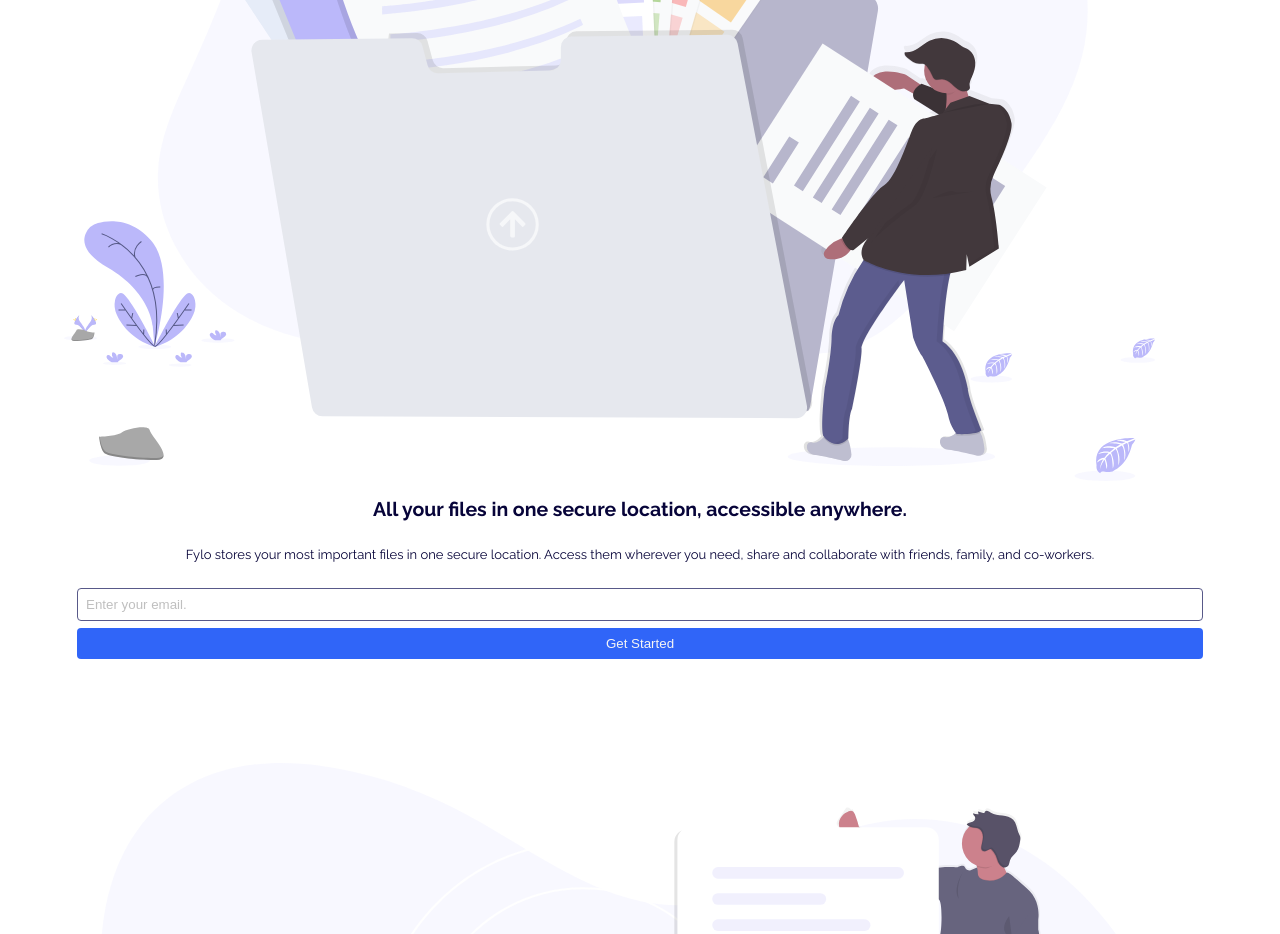
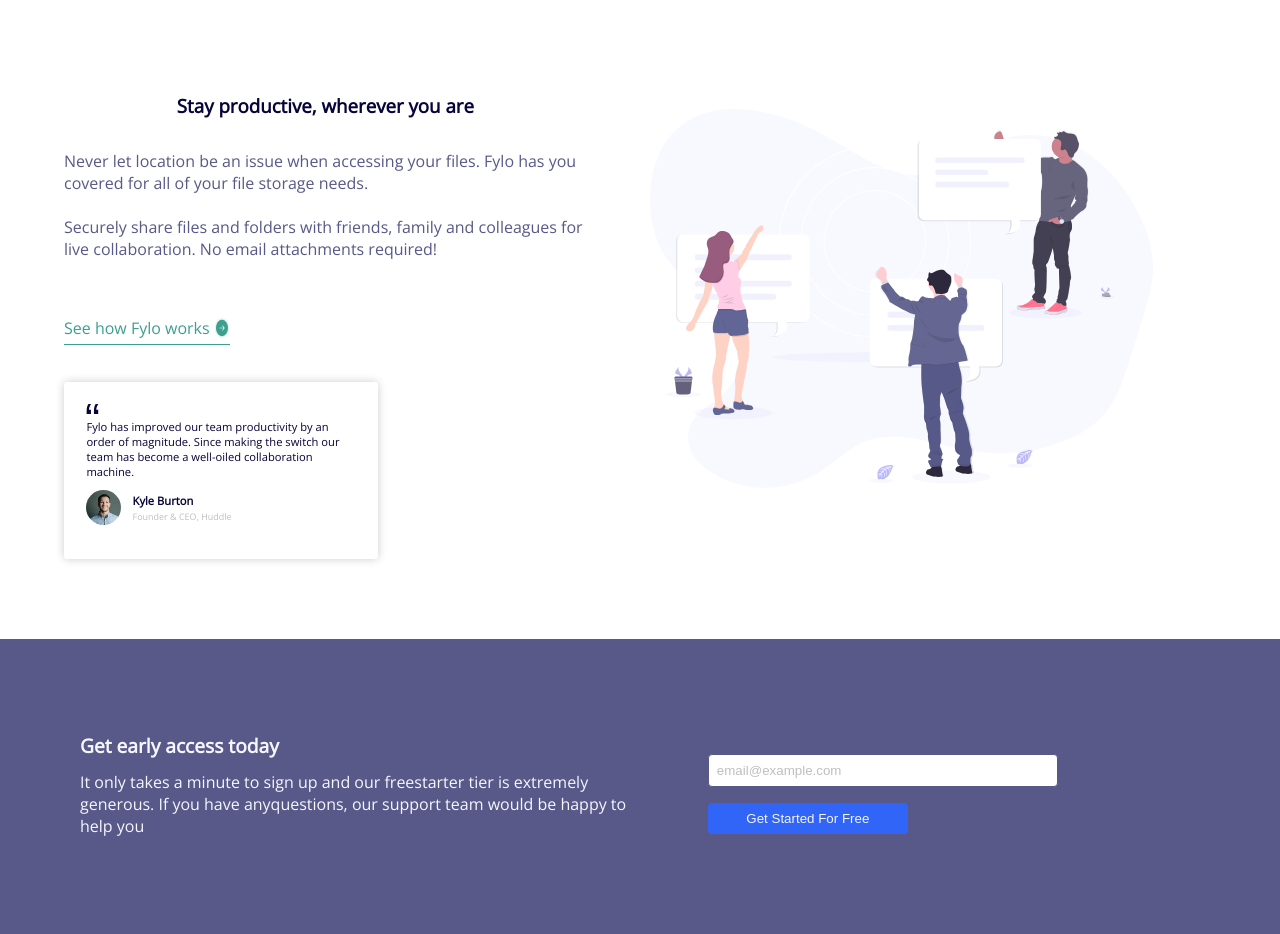
Before and after one commit to RodCri/Fylo-landing-page-with-two-column-layout, a plain HTML site: page index.html in a window 1280 px wide. Shown: the part 518-1452 px from the top of the page. Drawn offline with nearby package versions, Linux system fonts and the light colour scheme.

Commit message:
media query for desktop and tablet

```diff
--- a/css/style.css
+++ b/css/style.css
@@ -43,7 +43,7 @@ li{
 .nav__logo{
     width: 20%;
     display: flex;
-    justify-content: center;
+    justify-content: space-between;
     align-items: center;
 }
 .nav__options{
@@ -185,7 +185,7 @@ input[type="text"]::placeholder{
     width: 100%;
     margin-top: 2em;
     background-color: var(--desaturated-blue);
-    padding: 2em;
+    padding: 3em;
     color: var(--light-grayish-blue);
     display: flex;
     flex-direction: column;
@@ -218,7 +218,7 @@ input[type="text"]::placeholder{
     padding-bottom: 2em;
 }
 .footer__logo img{
-    width: 50%;
+    width: auto;
 }
 .icon{
     width: 14px;
@@ -254,3 +254,109 @@ input[type="text"]::placeholder{
     width: 20px;
     height: 20px;
 }
+@media (min-width: 500px) and (max-width: 720px){
+    body{
+        font-size: 14px;
+    }
+    .productive__info-testimonials{
+        font-size: .8em;
+    }
+}
+@media (min-width: 720px) and (max-width: 1440px){
+    body{
+        font-size: 16px;
+    }
+    .hero{
+        flex-direction: row;
+    }
+    .nav__logo img{
+        width: 70%;
+    }
+    .hero__info{
+        width: 60%;
+        text-align: left;
+        padding: 2em 0;
+    }
+    .hero__figure{
+        order: 2;
+        display: flex;
+        justify-content: center;
+        align-items: center;
+    }
+    .hero__figure img{
+        width: 70%;
+    }
+    .productive{
+        flex-direction: row;
+        align-items: flex-start;
+    }
+    .productive__figure{
+        order: 2;
+        display: flex;
+        justify-content: center;
+    }
+    .productive__figure img{
+        width: 80%;
+    }
+    .productive__info-link{
+        width: 100%;
+        justify-content: flex-start;
+        margin: 2em 0;
+    }
+    .productive__info-testimonials{
+        width: 60%;
+        margin: 0;
+
+    }
+    .access{
+        flex-direction: row;
+        align-items: center;
+        gap: 4em;
+        padding: 5em;
+    }
+    .access__info{
+        width: 50%;
+        text-align: left;
+    }
+    .access__register{
+        width: 45%;
+        text-align: left;
+    }
+    .access__register input{
+        margin: .6em;
+        width: 70%;
+    }
+    .access__register .cta{
+        width: 40%;
+    }
+    .footer__down{
+        display: flex;
+        justify-content: space-between;
+    }
+    .footer__down-options{
+        margin: 0;
+    }
+    .footer__down-social{
+        align-items: flex-start;
+    }
+}
+@media (min-width:1024px) {
+    .hero__info-subscribe{
+        flex-direction: row;
+        align-items: center;
+        gap: 1em;
+        padding: 0;
+    }
+    .hero__info-subscribe input{
+        margin-bottom: 0;
+        width: 50%;
+    }
+    .hero__info-subscribe .cta{
+        width: 30%;
+    }
+    .nav__logo img{
+        width: 70%;
+    }
+
+
+}
--- a/index.html
+++ b/index.html
@@ -67,19 +67,17 @@
     </div>
   </section>
   <section class="access">
-    <div class="container">
     <div class="access__info">
       <div class="access__info-title">
         <h2>Get early access today</h2>
       </div>
       <div class="access__info-text">
-          <p>It only takes a minute to sign up and our free starter tier is extremely generous. If you have any questions, our support team would be happy to help you.</p>
+        <p>It only takes a minute to sign up and our freestarter tier is extremely generous. If you have anyquestions, our support team would be happy to help you</p>
+      </div>
     </div>
     <div class="access__register">
       <input type="text" placeholder="email@example.com">
       <button class="cta">Get Started For Free</button>
-        </div>
-      </div>
     </div>
   </section>
   <footer class="footer">
```
Lines whose indentation alone changed are shown as unchanged.
